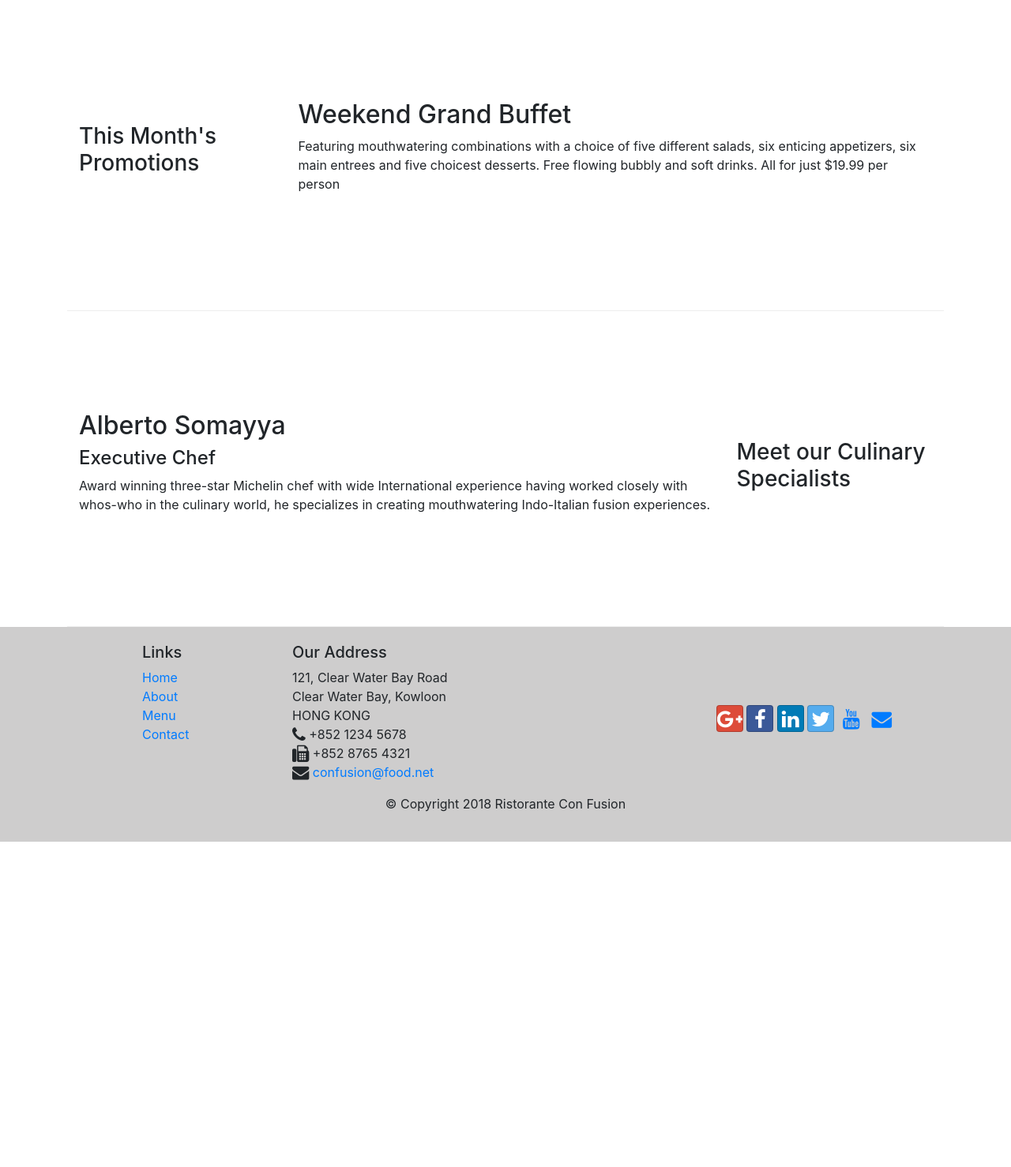
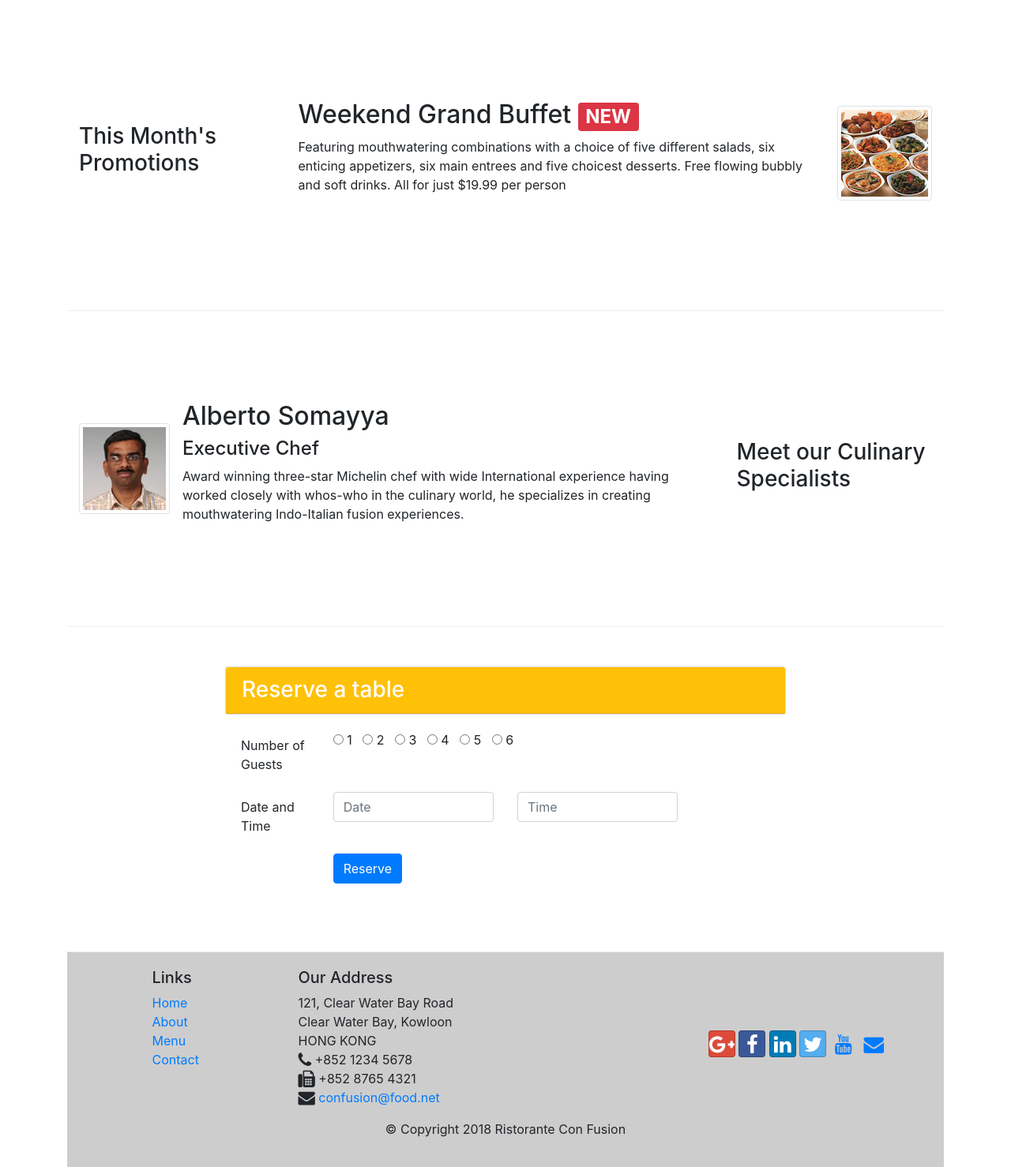
Before and after one commit to Karank11/Bootstrap-UI-, a website: page index.html in a window 1280 px wide. Shown: the part 740-2218 px from the top of the page at 79% size. Before the commit the page ends 1806 px from the top, so only its background shows below. Drawn offline with nearby package versions, Linux system fonts and the light colour scheme.

Commit message:
reserve a table

```diff
--- a/index.html
+++ b/index.html
@@ -22,7 +22,7 @@
               <span class="navbar-toggler-icon"></span>
 
             </button>
-            <a class="navbar-brand" href="./index.html">Ristorante Con Fusion</a>
+            <a class="navbar-brand" href="./index.html"><img src="img/logo.png" height="30" width="41"></a>
             <div class="collapse navbar-collapse mr-auto" id="Navbar">
                 <ul class="navbar-nav mr-auto">
                     <li class="nav-item active"  ><a class="nav-link" href="#"><span class="fa fa-home fa-lg"></span> Home</a></li>
@@ -43,8 +43,13 @@
                     <h1>Ristorante con Fusion</h1>
                     <p>We take inspiration from the World's best cuisines, and create a unique fusion experience. Our lipsmacking creations will tickle your culinary senses!</p>
                 </div>
-                <div class="col-12 col-sm">
-                </div>
+                    <div class=" col-12 col-sm align-self-center">
+                        <img src="img/logo.png" class="img-fluid">
+
+                    </div>
+                    <div class="col-12 col-sm-3 align-self-center">
+                        <a  href="#footer" class="btn btn-warning btn-block" role="button">Reserve a Table</a>
+                    </div>
             </div>
         </div>
     </header>
@@ -55,8 +60,18 @@
                 <h3>Our Lipsmacking Culinary Creations</h3>
             </div>
             <div class="col-12 col-sm order-sm-first col-md">
-                <h2>Uthappizza</h2>
-                <p>A unique combination of Indian Uthappam (pancake) and Italian pizza, topped with Cerignola olives, ripe vine cherry tomatoes, Vidalia onion, Guntur chillies and Buffalo Paneer.</p>
+                <div class="media">
+                    <img  class="d-flex mr-3 img-thumbnail align-self-center"
+                          src="img/uthappizza.png" alt="uthapizza">
+                          <div class="media-body">
+                            <h2 class="mt-0">Uthappizza <span class="badge badge-danger"> HOT</span> <span class="badge badge-pill badge-secondary">$4.99</span></h2>
+                            <p class="d-none d-sm-block">A unique combination of Indian Uthappam (pancake) and Italian pizza,
+                                topped with Cerignola olives, ripe vine cherry tomatoes, Vidalia onion,
+                                Guntur chillies and Buffalo Paneer.</p>
+                          </div>
+
+                </div>
+
             </div>
         </div>
 
@@ -65,9 +80,18 @@
             <div class="col-12 col-sm-4 col-md-3">
                 <h3>This Month's Promotions</h3>
             </div>
-            <div class="col-12 col-sm col-md ">
-                <h2>Weekend Grand Buffet</h2>
-                <p>Featuring mouthwatering combinations with a choice of five different salads, six enticing appetizers, six main entrees and five choicest desserts. Free flowing bubbly and soft drinks. All for just $19.99 per person </p>
+            <div class="col-12 col-sm order-sm-last col-md ">
+                <div class="media">
+                    <div class="media-body">
+                        <h2 class="mt-0">Weekend Grand Buffet <span class="badge badge-danger"> NEW</span> </h2>
+                        <p class="d-none d-sm-block"> Featuring mouthwatering combinations with a choice of five different salads,
+                            six enticing appetizers, six main entrees and five choicest desserts.
+                            Free flowing bubbly and soft drinks. All for just $19.99 per person </p>
+                    </div>
+                    <img class="d-flex ml-3 img-thumbnail align-self-center"
+                    src="img/buffet.png" alt="Weekend Grand Buffet" >
+                </div>
+
             </div>
         </div>
 
@@ -76,14 +100,67 @@
                 <h3>Meet our Culinary Specialists</h3>
             </div>
             <div class="col-12 col-sm order-sm-first col-md">
-                <h2>Alberto Somayya</h2>
-                <h4>Executive Chef</h4>
-                <p>Award winning three-star Michelin chef with wide International experience having worked closely with whos-who in the culinary world, he specializes in creating mouthwatering Indo-Italian fusion experiences. </p>
+                <div class="media">
+                    <img class="d-flex mr-3 img-thumbnail align-self-center"
+                    src="img/alberto.png" alt="Alberto">
+                    <div class="media-body">
+                        <h2 class="mt-0">Alberto Somayya</h2>
+                        <h4>Executive Chef</h4>
+                      <p class="d-none d-sm-block">Award winning three-star Michelin chef with wide International experience
+                   having worked closely with whos-who in the culinary world, he specializes
+                   in creating mouthwatering Indo-Italian fusion experiences. </p>
+                    </div>
+                </div>
+
             </div>
+        </div>
+
+
+        <div class="row row-content justify-content-center ">
+            <div class="col-md-8 ">
+                <div class="card" >
+                    <h3 class="card-header bg-warning text-white" >Reserve a table</h3>
+                </div>
+                <div class="card-body">
+                    <form>
+                        <div class="form-group row">
+                            <label for="number of guests" class="col-md-2 col-form-label">Number of Guests</label>
+                            <div class="col-md-6" >
+                                <input type="radio" id="guests"  name="guests" value="1" >
+                                <label for="guests">1 &nbsp;</label>
+                                <input type="radio" id="guests"  name="guests" value="2" >
+                                <label for="guests">2 &nbsp;</label>
+                                <input type="radio" id="guests"  name="guests" value="3" >
+                                <label for="guests">3 &nbsp;</label>
+                                <input type="radio" id="guests"  name="guests" value="4" >
+                                <label for="guests">4 &nbsp;</label>
+                                <input type="radio" id="guests"  name="guests" value="5" >
+                                <label for="guests">5 &nbsp;</label>
+                                <input type="radio" id="guests"  name="guests" value="" >
+                                <label for="guests">6 &nbsp;</label>
+                            </div>
+                        </div>
+                        <div class="form-group row">
+                            <label for="Date and Time" class="col-md-2 col-form-label">Date and Time</label>
+                            <div class="col-md-4">
+                                <input type="text" id="date" class="form-control" name="date" placeholder="Date">
+                            </div>
+                            <div class="col-md-4">
+                                <input type="text" id="time" class="form-control" name="time" placeholder="Time">
+                            </div>
+                        </div>
+                        <div class="form-group row">
+                            <div class="offset-md-2 col-md-6">
+                                <button type="submit" class="btn btn-primary">Reserve</button>
+                            </div>
+                    </form>
+                </div>
+             </div>
         </div>
     </div>
 
-    <footer class="footer">
+
+    <footer class="footer" id="footer">
         <div class="container">
             <div class="row">
                 <div class="col-4 offset-1 col-sm-2">
```
Also changed, not shown: aboutus.html (+3 -2 lines), contactus.html (+2 -2 lines), img/alberto.png (added), img/buffet.png (added), img/logo.png (added), img/uthappizza.png (added), 1 other file.
